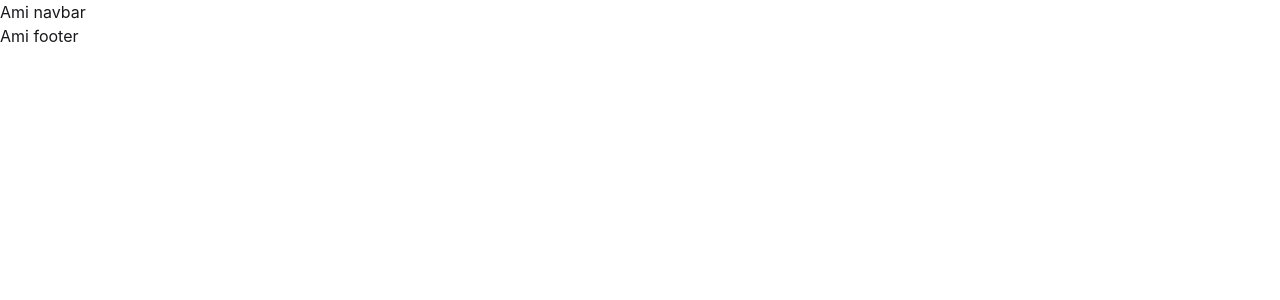
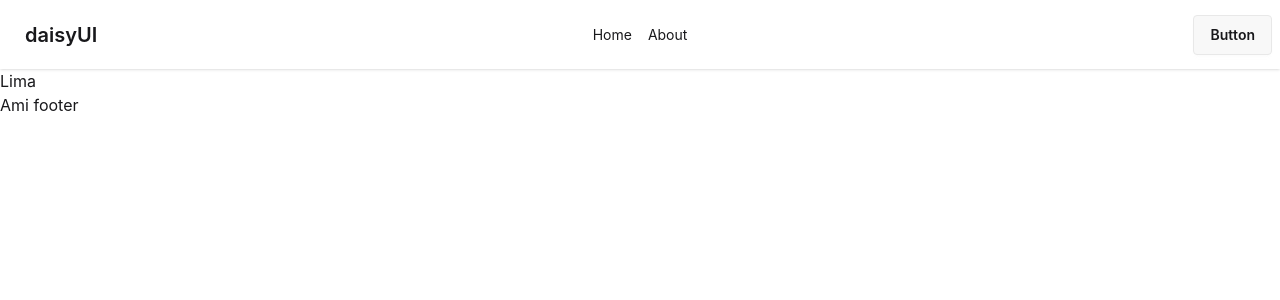
Before and after one commit to fatematujjohralima/Book-Vibe, a React (Vite) app: page / in a window 1280 px wide. Shown: the top 300 px of the page. Built offline with nearby package versions, Linux system fonts and the light colour scheme.

Commit message:
implement Navbar

```diff
--- a/src/Components/Header/Navbar.jsx
+++ b/src/Components/Header/Navbar.jsx
@@ -1,10 +1,36 @@
 import React from 'react';
 
 const Navbar = () => {
+    const links = <>
+    <li className='m-2'>Home</li>
+    <li className='m-2'>About</li>
+    </>;
     return (
-        <div>
-            <h1>Ami navbar</h1>
-        </div>
+
+        <div className="navbar bg-base-100 shadow-sm">
+  <div className="navbar-start">
+    <div className="dropdown">
+      <div tabIndex={0} role="button" className="btn btn-ghost lg:hidden">
+        <svg xmlns="http://www.w3.org/2000/svg" className="h-5 w-5" fill="none" viewBox="0 0 24 24" stroke="currentColor"> <path strokeLinecap="round" strokeLinejoin="round" strokeWidth="2" d="M4 6h16M4 12h8m-8 6h16" /> </svg>
+      </div>
+      <ul
+        tabIndex="-1"
+        className="menu menu-sm dropdown-content bg-base-100 rounded-box z-1 mt-3 w-52 p-2 shadow">
+        {links}
+      </ul>
+    </div>
+    <a className="btn btn-ghost text-xl">daisyUI</a>
+  </div>
+  <div className="navbar-center hidden lg:flex">
+    <ul className="menu menu-horizontal px-1">
+      {links}
+    </ul>
+  </div>
+  <div className="navbar-end">
+    <a className="btn">Button</a>
+  </div>
+</div>
+
     );
 };
 
--- /dev/null
+++ b/src/Pages/Home/Home.jsx
@@ -0,0 +1,11 @@
+import React from 'react';
+
+const Home = () => {
+    return (
+        <div>
+            <h1>Lima</h1>
+        </div>
+    );
+};
+
+export default Home;
--- a/src/Routes/Routes.jsx
+++ b/src/Routes/Routes.jsx
@@ -2,11 +2,18 @@
 import { createBrowserRouter } from "react-router";
 import Root from '../Pages/Root/Root';
 import ErrorPage from '../Pages/ErrorPage/ErrorPage';
+import Home from '../Pages/Home/Home';
 
 export const router = createBrowserRouter([
   {
     path: "/",
     Component: Root,
-    errorElement: <ErrorPage></ErrorPage>
+    errorElement: <ErrorPage></ErrorPage>,
+    children: [
+        {
+            path: '/',
+            Component: Home
+        }
+    ]
   },
 ]);
```
